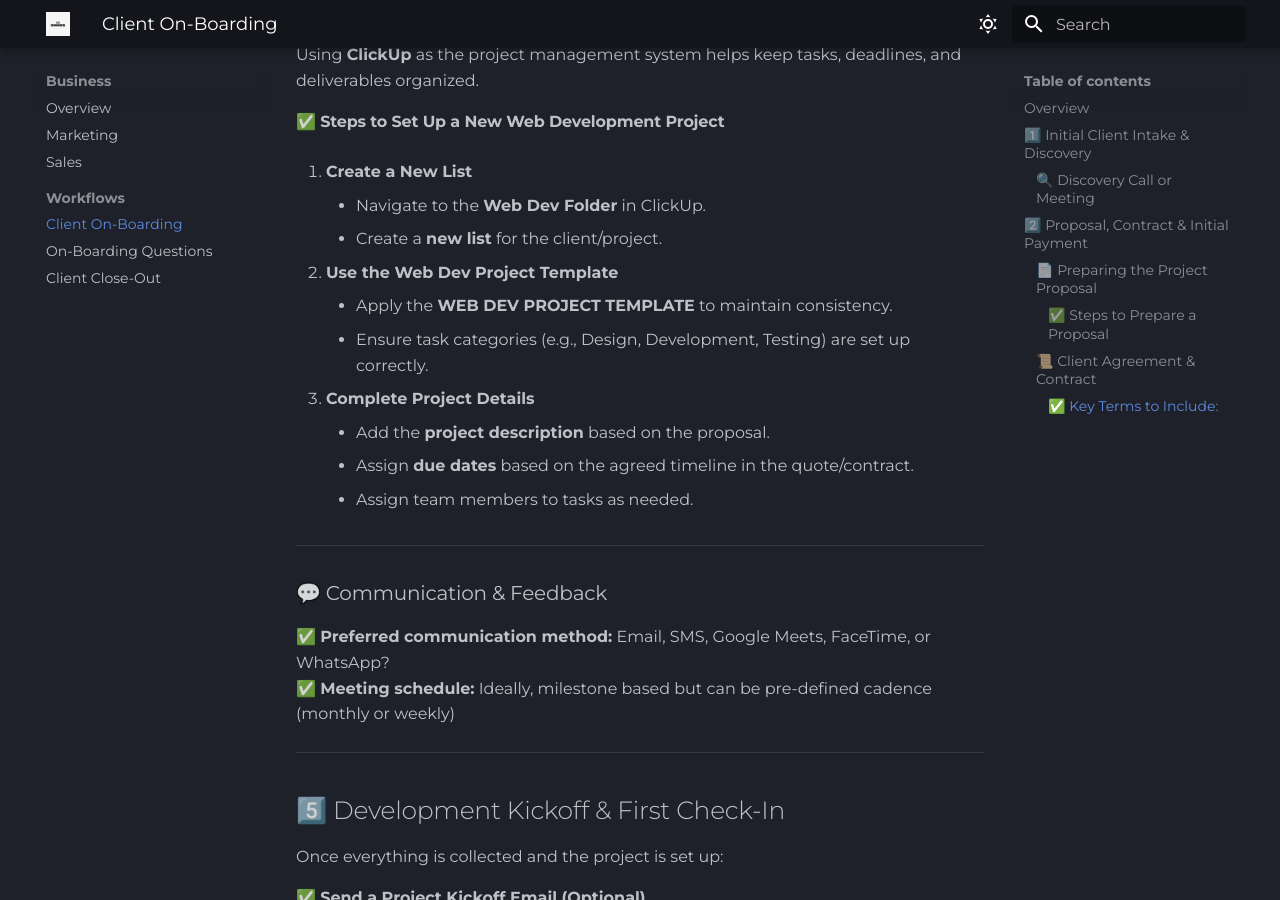
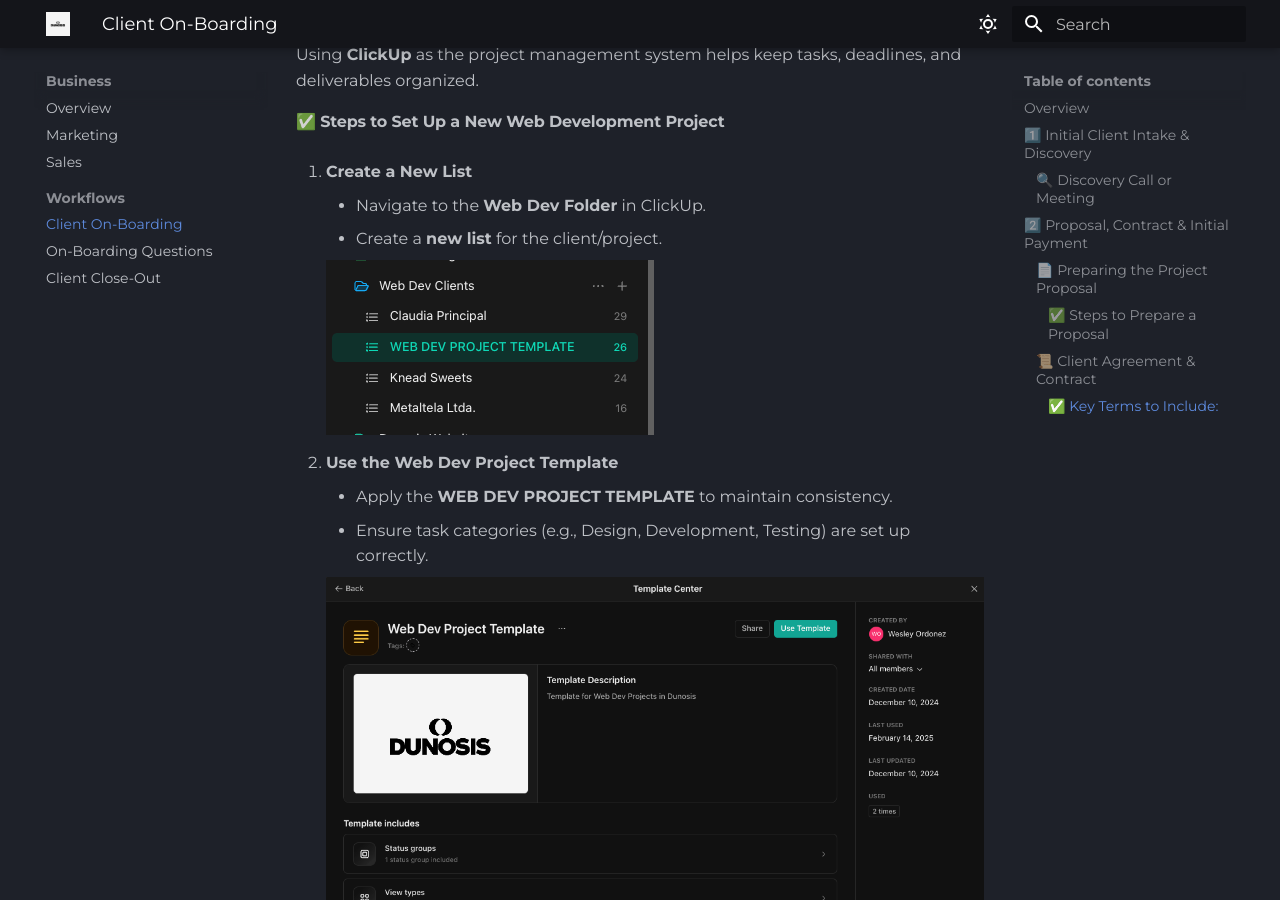
Before and after one commit to wesordonez/dunosis-web-docs, an MkDocs documentation site: the page built from docs/business/workflows/client-onboarding.md, in a window 1280 px wide and 900 px high, scrolled down 4571 px. Built offline with MkDocs 1.6.1 and Material for MkDocs 9.7.7, drawn with Linux system fonts in a browser that asks for light colours; emoji names are drawn with the system emoji font.

Commit message:
added images

```diff
--- a/docs/business/workflows/client-onboarding.md
+++ b/docs/business/workflows/client-onboarding.md
@@ -215,9 +215,14 @@
     - Navigate to the **Web Dev Folder** in ClickUp.
     - Create a **new list** for the client/project.
 
+    ![Project Management](./assets/project-management-1.png)
+
 2. **Use the Web Dev Project Template**
     - Apply the **WEB DEV PROJECT TEMPLATE** to maintain consistency.
     - Ensure task categories (e.g., Design, Development, Testing) are set up correctly.
+
+    ![Project Management](./assets/project-management-2.png)
+
 
 3. **Complete Project Details**
     - Add the **project description** based on the proposal.
```
Also changed, not shown: docs/business/workflows/assets/project-management-1.png (added), docs/business/workflows/assets/project-management-2.png (added).
